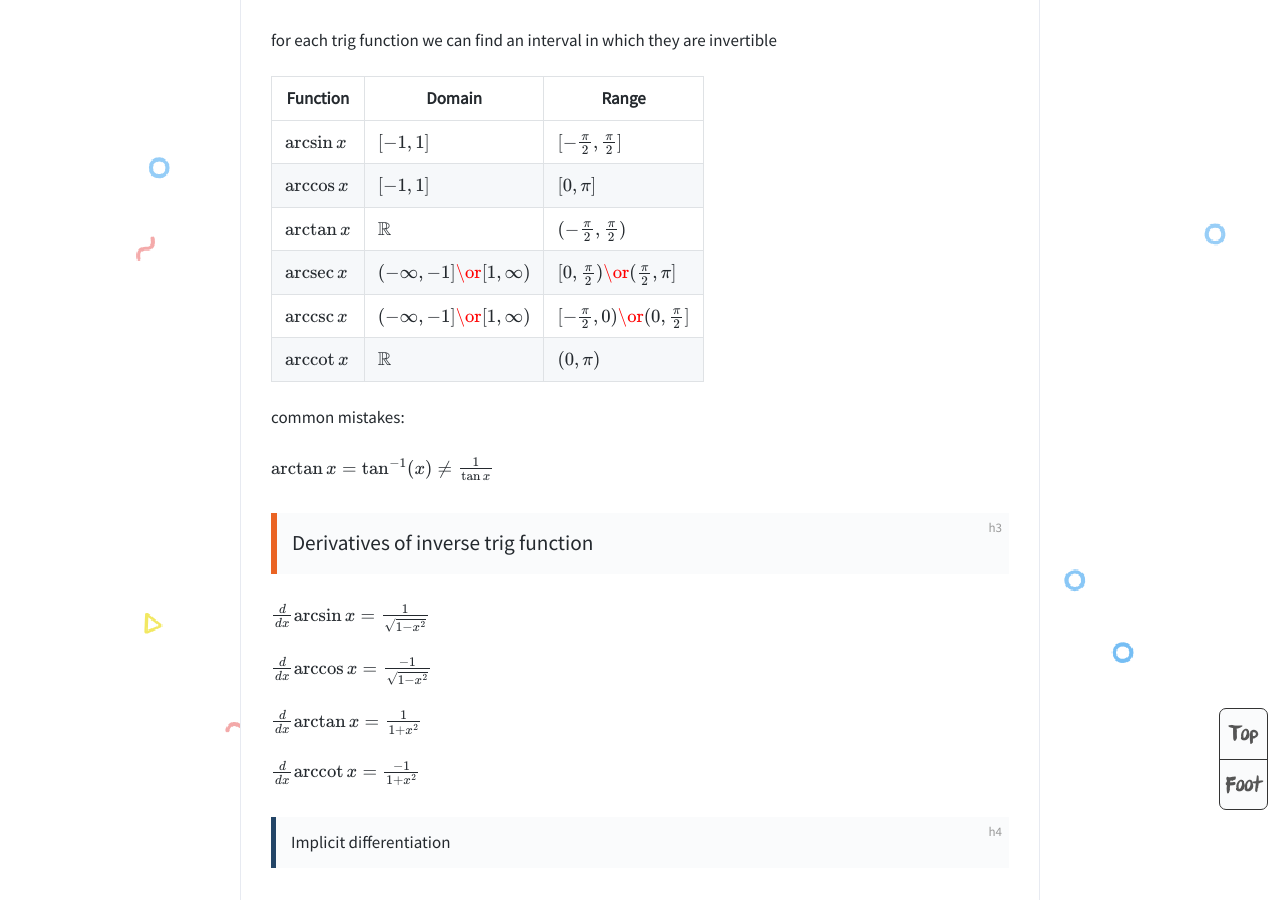
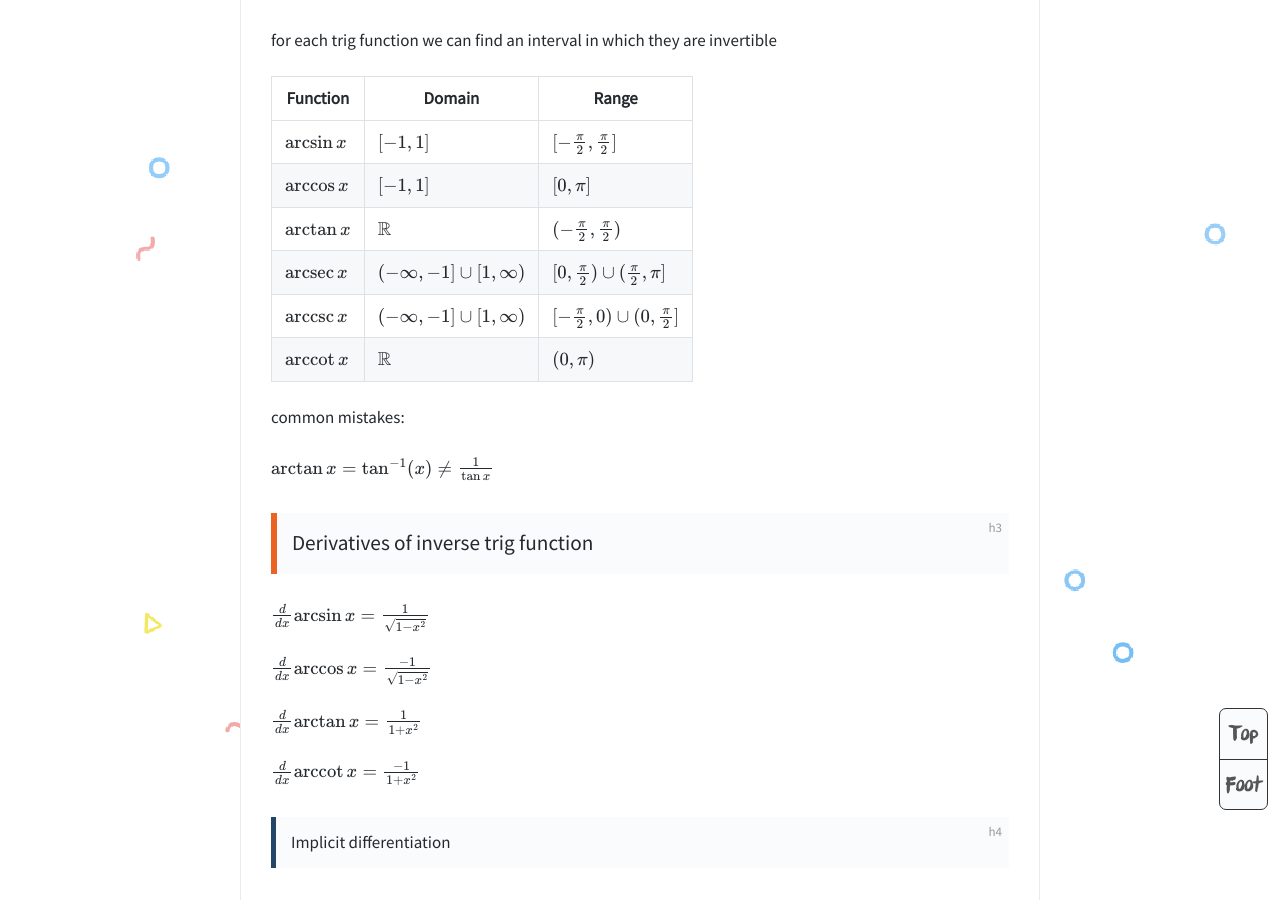
Before and after one commit to Zosuven/Zosuven.github.io, a Jekyll site: the page built from _posts/2020-04-28-math137.md, in a window 1280 px wide and 900 px high, scrolled down 33112 px. Built offline with Jekyll 4.4.1, drawn with Linux system fonts in a browser that asks for light colours; formulas are drawn with MathJax 3.

Commit message:
change \or

```diff
--- a/_posts/2020-04-28-math137.md
+++ b/_posts/2020-04-28-math137.md
@@ -1045,8 +1045,8 @@ for each trig function we can find an interval in which they are invertible
 | $\arcsin x$               | $[-1,1]$                      | $[-\frac{\pi}{2},\frac{\pi}{2}]$            |
 | $\arccos x$               | $[-1,1]$                      | $[0,\pi]$                                   |
 | $\arctan x$               | $\mathbb{R}$                  | $(-\frac{\pi}{2},\frac{\pi}{2})$            |
-| $\operatorname{arcsec} x$ | $(-\infty,-1] \or [1,\infty)$ | $[0,\frac{\pi}{2}) \or (\frac{\pi}{2},\pi]$ |
-| $\operatorname{arccsc} x$ | $(-\infty,-1] \or [1,\infty)$ | $[-\frac{\pi}{2},0) \or (0, \frac{\pi}{2}]$ |
+| $\operatorname{arcsec} x$ | $(-\infty,-1] \cup  [1,\infty)$ | $[0,\frac{\pi}{2}) \cup  (\frac{\pi}{2},\pi]$ |
+| $\operatorname{arccsc} x$ | $(-\infty,-1] \cup  [1,\infty)$ | $[-\frac{\pi}{2},0) \cup  (0, \frac{\pi}{2}]$ |
 | $\operatorname{arccot} x$ | $\mathbb{R}$                  | $(0,\pi)$                                   |
 
 common mistakes:
```
